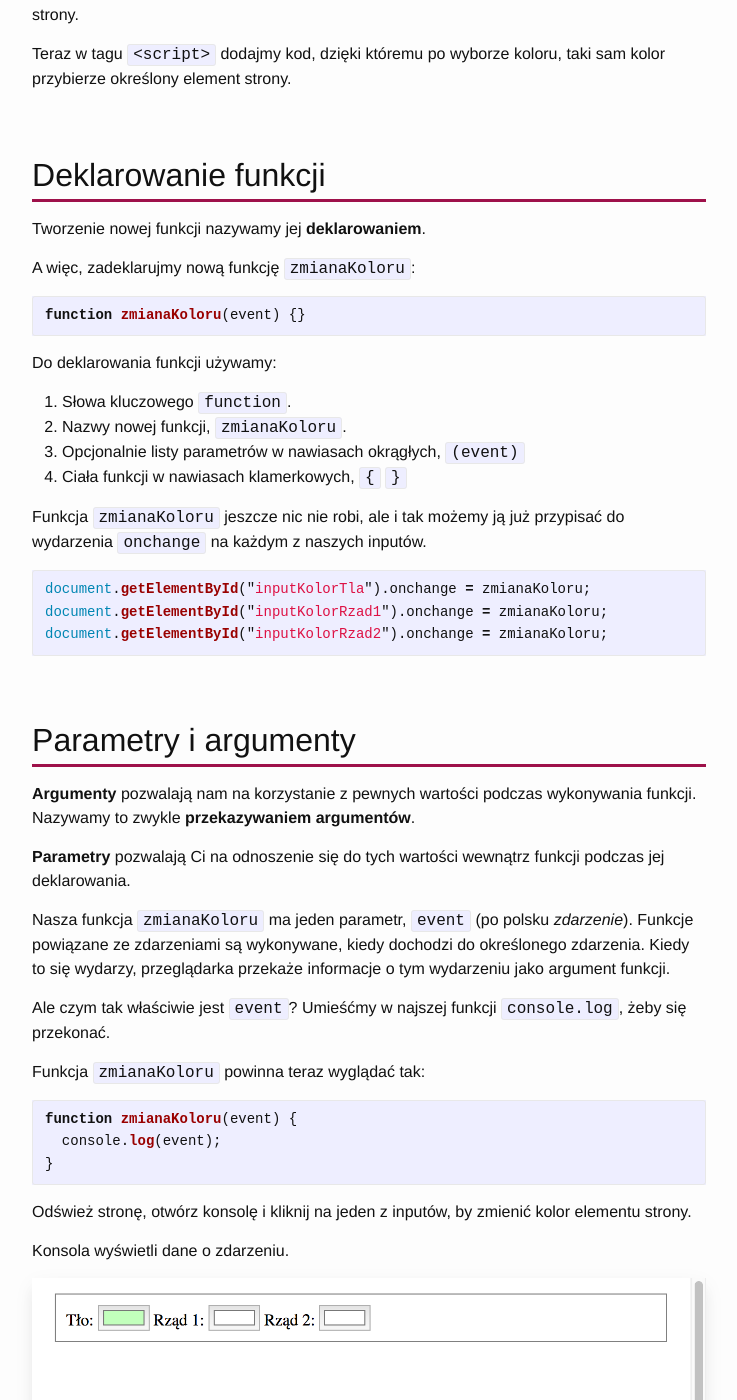
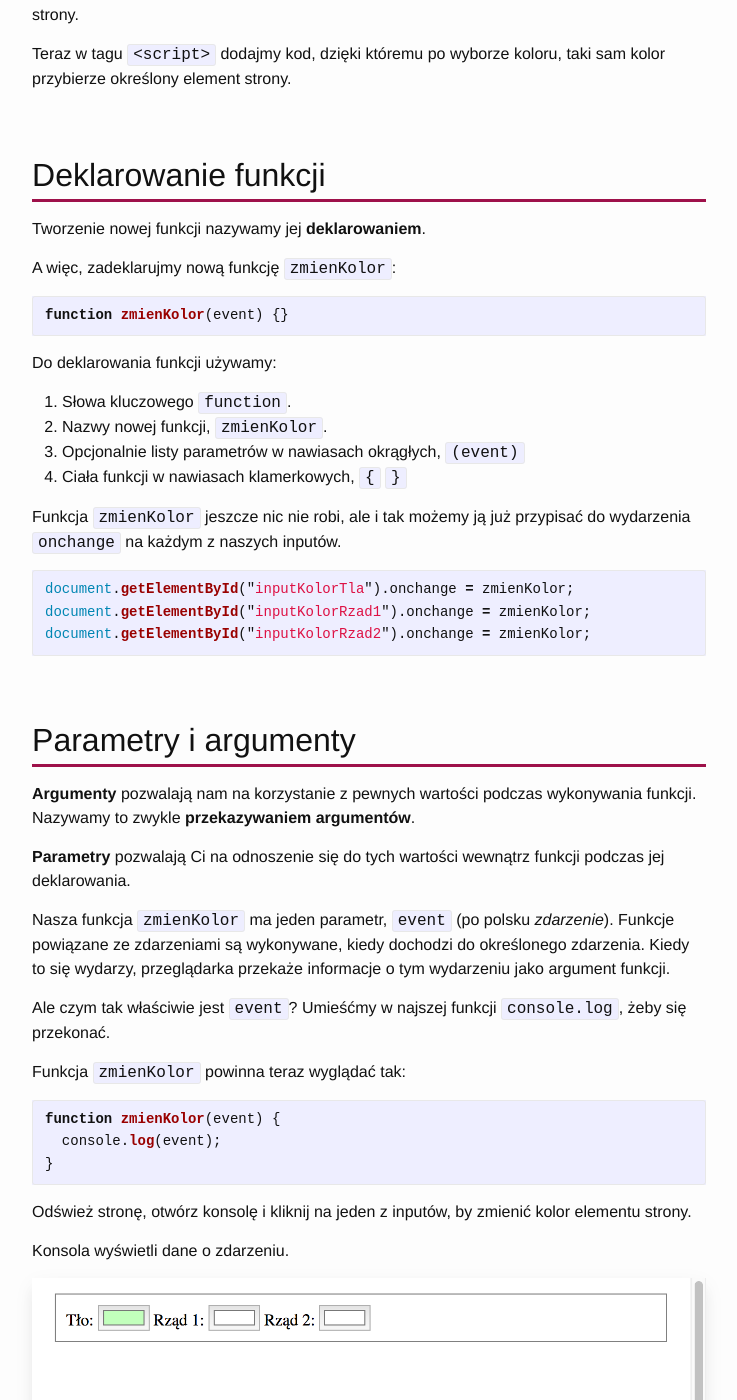
Before and after one commit to doITforAlex/JavaScript, a Jekyll site: the page built from _steps/step7-funkcje.md, in a window 1280 px wide and 1400 px high, scrolled down 2056 px. Shown: the whole window, without its empty margins (411-1148 px from the left). Built offline with Jekyll 4.4.1, drawn with Linux system fonts in a browser that asks for light colours; nearby versions of some CDN libraries; some of the changed text lies outside the part shown.

Commit message:
zmianaKoloru -> zmienKolor

````diff
--- a/_steps/step7-funkcje.md
+++ b/_steps/step7-funkcje.md
@@ -86,28 +86,25 @@ Teraz w tagu `<script>` dodajmy kod, dzięki któremu po wyborze koloru, taki sa
 
 Tworzenie nowej funkcji nazywamy jej **deklarowaniem**.
 
-A więc, zadeklarujmy nową funkcję `zmianaKoloru`:
+A więc, zadeklarujmy nową funkcję `zmienKolor`:
 
 ```javascript
-function zmianaKoloru(event) {}
+function zmienKolor(event) {}
 ```
-<!-- Nie lepiej `zmienKolor`?
-We wszystkich poprzednich przykładach nazwy funkcji były w formie rozkazującej
-i tak się chyba zwykle pisze. -->
 
 Do deklarowania funkcji używamy:
 
 1. Słowa kluczowego `function`.
-2. Nazwy nowej funkcji, `zmianaKoloru`.
+2. Nazwy nowej funkcji, `zmienKolor`.
 3. Opcjonalnie listy parametrów w nawiasach okrągłych, `(event)` <!-- To sugeruje, że nawiasy też można opuścić -->
 4. Ciała funkcji w nawiasach klamerkowych, `{` `}`
 
-Funkcja `zmianaKoloru` jeszcze nic nie robi, ale i tak możemy ją już przypisać do wydarzenia `onchange` na każdym z naszych inputów.
+Funkcja `zmienKolor` jeszcze nic nie robi, ale i tak możemy ją już przypisać do wydarzenia `onchange` na każdym z naszych inputów.
 
 ```javascript
-document.getElementById("inputKolorTla").onchange = zmianaKoloru;
-document.getElementById("inputKolorRzad1").onchange = zmianaKoloru;
-document.getElementById("inputKolorRzad2").onchange = zmianaKoloru;
+document.getElementById("inputKolorTla").onchange = zmienKolor;
+document.getElementById("inputKolorRzad1").onchange = zmienKolor;
+document.getElementById("inputKolorRzad2").onchange = zmienKolor;
 ```
 
 ## Parametry i argumenty
@@ -122,15 +119,15 @@ document.getElementById("inputKolorRzad2").onchange = zmianaKoloru;
 https://stackoverflow.com/questions/156767/whats-the-difference-between-an-argument-and-a-parameter
 -->
 
-Nasza funkcja `zmianaKoloru` ma jeden parametr, `event` (po polsku _zdarzenie_).
+Nasza funkcja `zmienKolor` ma jeden parametr, `event` (po polsku _zdarzenie_).
 Funkcje powiązane ze zdarzeniami są wykonywane, kiedy dochodzi do określonego zdarzenia. Kiedy to się wydarzy, przeglądarka przekaże informacje o tym wydarzeniu jako argument funkcji.
 
 Ale czym tak właściwie jest `event`? Umieśćmy w najszej funkcji `console.log`, żeby się przekonać.
 
-Funkcja `zmianaKoloru` powinna teraz wyglądać tak:
+Funkcja `zmienKolor` powinna teraz wyglądać tak:
 
 ```javascript
-function zmianaKoloru(event) {
+function zmienKolor(event) {
   console.log(event);
 }
 ```
@@ -148,12 +145,12 @@ Jak widzisz, obiekt `event` ma wiele właściwości, które szczegółowo go opi
 Zmieńmy więc nasz `console.log`, aby poznać więcej interesujących nas szczegółów.
 
 ```javascript
-function zmianaKoloru(event) {
+function zmienKolor(event) {
   console.log(event.target.name, event.target.value);
 }
 ```
 
-No dobrze, teraz nasza funkcja `zmianaKoloru` ma informacje, których potrzebuje - nazwę inputa i nowy kolor. Żeby uaktualnić nasz kolor, stworzymy jednak nową funkcję i ją stąd wywołamy.
+No dobrze, teraz nasza funkcja `zmienKolor` ma informacje, których potrzebuje - nazwę inputa i nowy kolor. Żeby uaktualnić nasz kolor, stworzymy jednak nową funkcję i ją stąd wywołamy.
 
 Zadeklarujmy szybko nową funkcję o pustym ciele:
 
@@ -163,30 +160,30 @@ function ustawKolor(kolor, element) {}
 
 Zauważ, że ma ona dwa parametry, `kolor` i `element`.
 
-Ale w jaki sposób mamy ją wywołać w funkcji `zmianaKoloru`?
+Ale w jaki sposób mamy ją wywołać w funkcji `zmienKolor`?
 
 ## Wywoływanie funkcji
 
 Wywoływanie funkcji jest naprawdę proste - po prostu podajesz nazwę funkcji, a za nią wpisujesz nawiasy okrągłe. Jeżeli chcesz przekazać do funkcji jakieś argumenty, wpisz je w tych nawiasach.
 
-A więc, zmieńmy funkcję `zmianaKoloru`, tak, by wywoływała funkcję `ustawKolor`, która na razie będzie tylko wyświetlała w konsoli swoje parametry.
+A więc, zmieńmy funkcję `zmienKolor`, tak, by wywoływała funkcję `ustawKolor`, która na razie będzie tylko wyświetlała w konsoli swoje parametry.
 
 ```javascript
 function ustawKolor(kolor, idElementu) {
   console.log(kolor, idElementu);
 }
 
-function zmianaKoloru(event) {
+function zmienKolor(event) {
   ustawKolor(event.target.value, event.target.name);
 }
 ```
 
 W taki sposób przekazujemy wartości z jednej funkcji do drugiej.
 
-Nasze funkcje jednak na razie jeszcze nie są zbyt przydatne. W tym celu dodajmy do funkcji `zmianaKoloru` kilka warunków:
+Nasze funkcje jednak na razie jeszcze nie są zbyt przydatne. W tym celu dodajmy do funkcji `zmienKolor` kilka warunków:
 
 ```javascript
-function zmianaKoloru(event) {
+function zmienKolor(event) {
   if (event.target.name === "tlo") {
     ustawKolor(event.target.value);
   } else {
@@ -270,7 +267,7 @@ Teraz, kiedy zmienisz kolor któregoś elementu, na stronie pojawi się o tym ad
 
 ![Final](../assets/step-7f.png){:title="Final" class="img-responsive"}
 
-Jeżeli chcesz, możesz przenieść tę ostatnią linijkę z funkcji `ustawKolor` do funkcji `zmianaKoloru`, ale to wymagałoby kilku małych zmian. Jak myślisz, jakich? Spróbuj to zrobić!
+Jeżeli chcesz, możesz przenieść tę ostatnią linijkę z funkcji `ustawKolor` do funkcji `zmienKolor`, ale to wymagałoby kilku małych zmian. Jak myślisz, jakich? Spróbuj to zrobić!
 
 #### Zadanie
 
````
